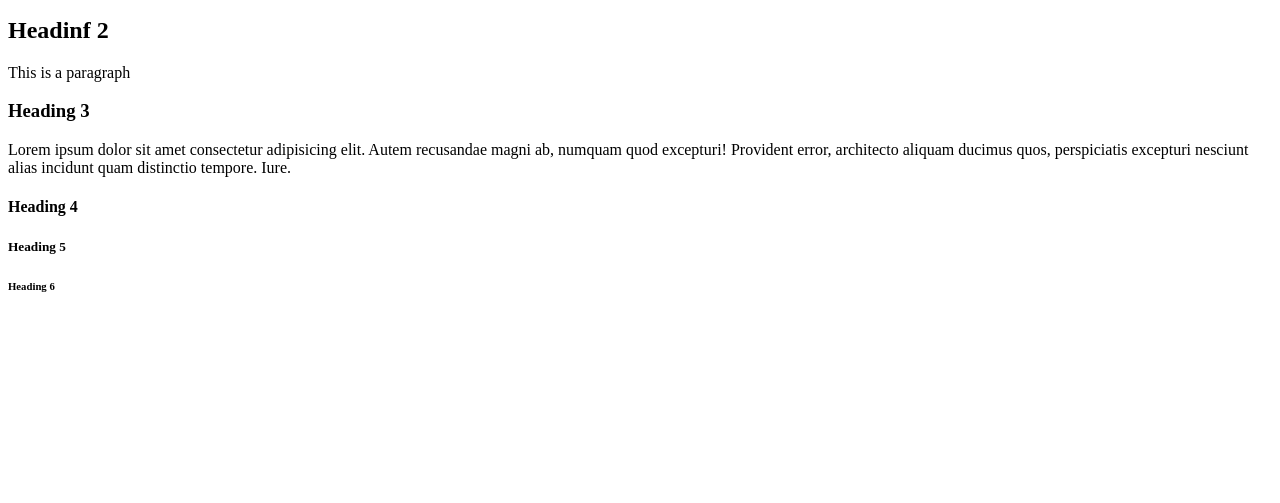
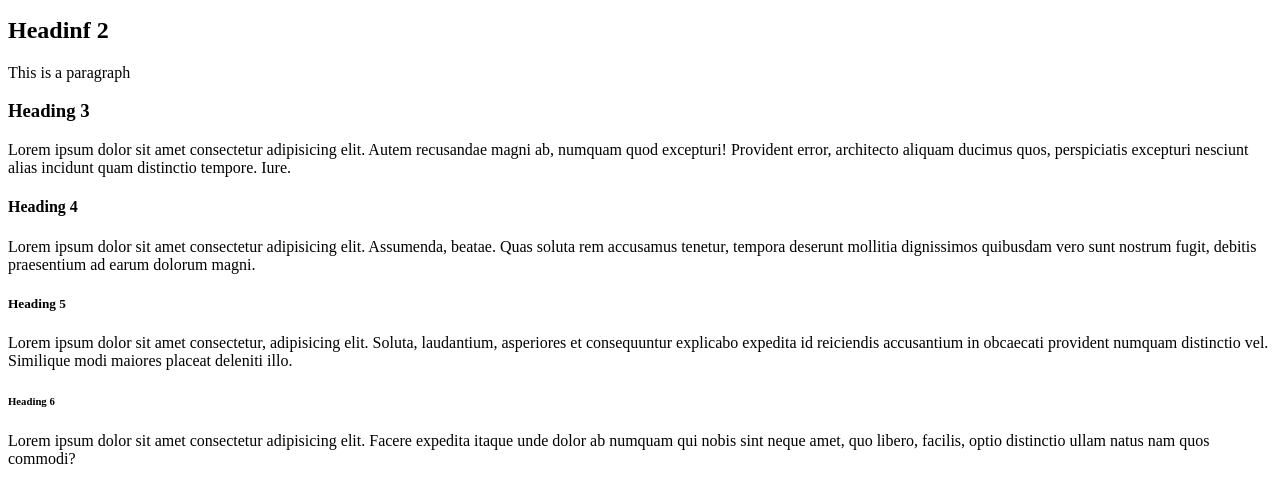
Before and after one commit to Davidkitumba/elements-kla, a plain HTML site: page index.html in a window 1280 px wide. Shown: the part 101-604 px from the top of the page. Drawn offline with Linux system fonts and the light colour scheme.

Commit message:
Update index.html

```diff
--- a/index.html
+++ b/index.html
@@ -21,8 +21,17 @@
          incidunt quam distinctio tempore. Iure.</p>
 
     <h4>Heading 4</h4>
+    <p>Lorem ipsum dolor sit amet
+         consectetur adipisicing elit. Assumenda, beatae. Quas soluta rem accusamus tenetur, tempora deserunt mollitia dignissimos quibusdam vero sunt nostrum fugit,
+         debitis praesentium ad earum dolorum magni.</p>
     <h5>Heading 5</h5>
+    <p>Lorem ipsum dolor sit amet consectetur,
+         adipisicing elit. Soluta, laudantium, asperiores et consequuntur explicabo expedita id reiciendis accusantium in obcaecati provident numquam distinctio vel.
+        Similique modi maiores placeat deleniti illo.</p>
     <h6>Heading 6</h6>
+    <p>Lorem ipsum dolor sit amet
+         consectetur adipisicing elit. Facere expedita itaque unde dolor ab numquam qui nobis sint neque amet, quo libero, facilis, optio
+         distinctio ullam natus nam quos commodi?</p>
 
 
 </body>
```
